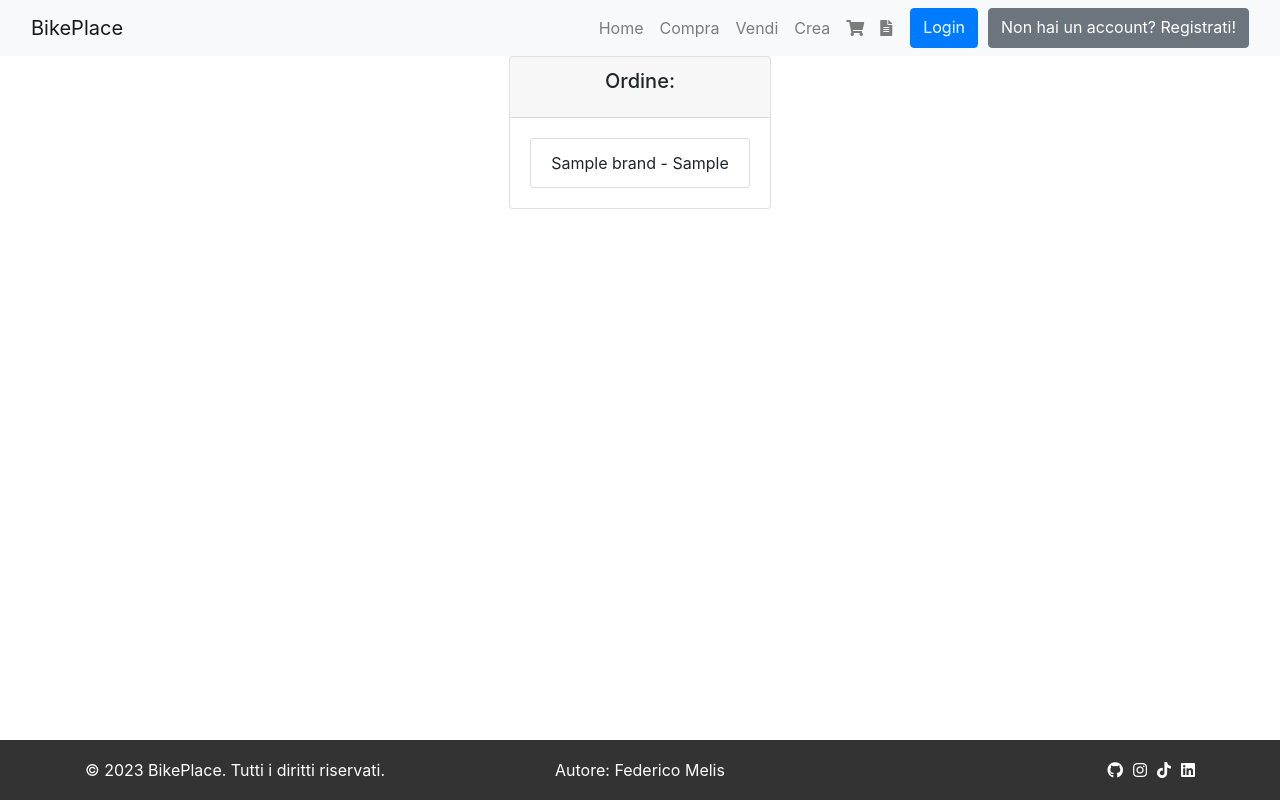
After one commit to fedemelis/BikePlace, a Django app: template Acquista/templates/order_list.html in a window 1280 px wide. The commit adds this page. Run offline with Django 4.2, Linux system fonts and the light colour scheme; the template is opened without the code that fills it: most values are stand-ins (such as "Sample title", 1, 10 or a date in 2020); some libraries are stand-ins or nearby versions.

Commit message:
adjusted css and js

```diff
--- a/Acquista/templates/navbar_acquisti.html
+++ b/Acquista/templates/navbar_acquisti.html
@@ -39,19 +39,20 @@
 
 <nav class="navbar navbar-expand-lg navbar-light bg-light">
     <div class="container-fluid">
-        <a class="navbar-brand" href="{% url "welcome_page" %}">BikePlace</a>
+        <a class="navbar-brand" href="{% url 'welcome_page' %}">BikePlace</a>
         <div class="navbar-nav flex-row ms-auto">
-            <a class="nav-link" href="{% url "welcome_page" %}">Home</a>
-            <a class="nav-link" href="{% url "Acquista:listabici" %}">Compra</a>
-            <a class="nav-link" href="{% url "Vendi:home_vendite" %}">Vendi</a>
+            <a class="nav-link" href="{% url 'welcome_page' %}">Home</a>
+            <a class="nav-link" href="{% url 'Acquista:listabici' %}">Compra</a>
+            <a class="nav-link" href="{% url 'Vendi:home_vendite' %}">Vendi</a>
             <a class="nav-link" href="#">Crea</a>
-            <a class="nav-link" href="{% url "Acquista:carrello" %}"><i class="fas fa-shopping-cart"></i></a>
+            <a class="nav-link" href="{% url 'Acquista:carrello' %}"><i class="fas fa-shopping-cart"></i></a>
+            <a class="nav-link" href="{% url 'Acquista:ordini' %}"><i class="fas fa-file-alt"></i></a>
             {% if user.is_authenticated %}
-                <a href="{% url "profilo" user.pk%}" class="nav-link"><i class="fas fa-user"></i></a>
-                <a href="{% url "logout" %}" class="btn btn-primary">Logout</a>
+                <a href="{% url 'profilo' user.pk %}" class="nav-link"><i class="fas fa-user"></i></a>
+                <a href="{% url 'logout' %}" class="btn btn-primary">Logout</a>
             {% else %}
-                <a href="{% url "login" %}" class="btn btn-primary">Login</a>
-                <a href="{% url "user_registrazione" %}" class="btn btn-secondary">Non hai un account? Registrati!</a>
+                <a href="{% url 'login' %}" class="btn btn-primary">Login</a>
+                <a href="{% url 'user_registrazione' %}" class="btn btn-secondary">Non hai un account? Registrati!</a>
             {% endif %}
         </div>
     </div>
--- /dev/null
+++ b/Acquista/templates/order_list.html
@@ -0,0 +1,25 @@
+{% extends 'base_acquisti.html' %}
+
+{% block title %}Acquisti{% endblock %}
+{% block content %}
+    <div class="d-flex justify-content-center">
+        <div class="row">
+            {% for order in order_list %}
+                <div class="col">
+                    <div class="card mb-4">
+                        <div class="card-header text-center">
+                            <h5 class="card-title">Ordine:</h5>
+                        </div>
+                        <div class="card-body">
+                            <ul class="list-group">
+                                {% for sold_bike in order.sold_bikes.all %}
+                                    <li class="list-group-item">{{ sold_bike.brand }} - {{ sold_bike.type_of_bike }}</li>
+                                {% endfor %}
+                            </ul>
+                        </div>
+                    </div>
+                </div>
+            {% endfor %}
+        </div>
+    </div>
+{% endblock %}
--- a/Acquista/urls.py
+++ b/Acquista/urls.py
@@ -18,4 +18,6 @@ urlpatterns = [
     path('svuota-carrello/<pk>/', views.flush_shopping_cart, name='svuota-carrello'),
     path('ordine_confermato/<pk>/', views.OrderConfirmationView.as_view(), name='ordine_confermato'),
 
+    path('ordini/', views.OrderListView.as_view(), name='ordini'),
+
 ]
```
Also changed, not shown: Acquista/views.py (+10 -0 lines), Acquista/migrations/0003_alter_bike_options.py (added), Acquista/migrations/0004_bike_image.py (added), Acquista/migrations/0005_alter_bike_image.py (added), Acquista/migrations/0006_shoppingcart_alter_bike_vendor_shoppingcartitem.py (added), Acquista/migrations/0007_bikeviewed.py (added), Acquista/migrations/0008_alter_bikeviewed_options.py (added), Acquista/migrations/0009_soldbike_order.py (added), Acquista/migrations/0010_alter_order_options_and_more.py (added), Acquista/migrations/0011_seller.py (added), Acquista/migrations/0012_alter_bike_image.py (added), BikePlace/migrations/0002_alter_genericuser_picture.py (added), db.sqlite3.
